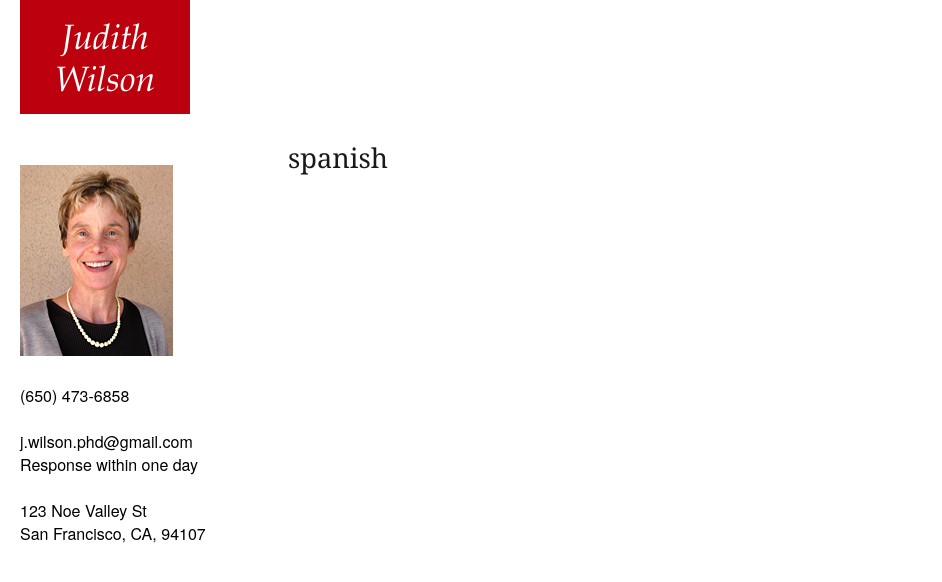
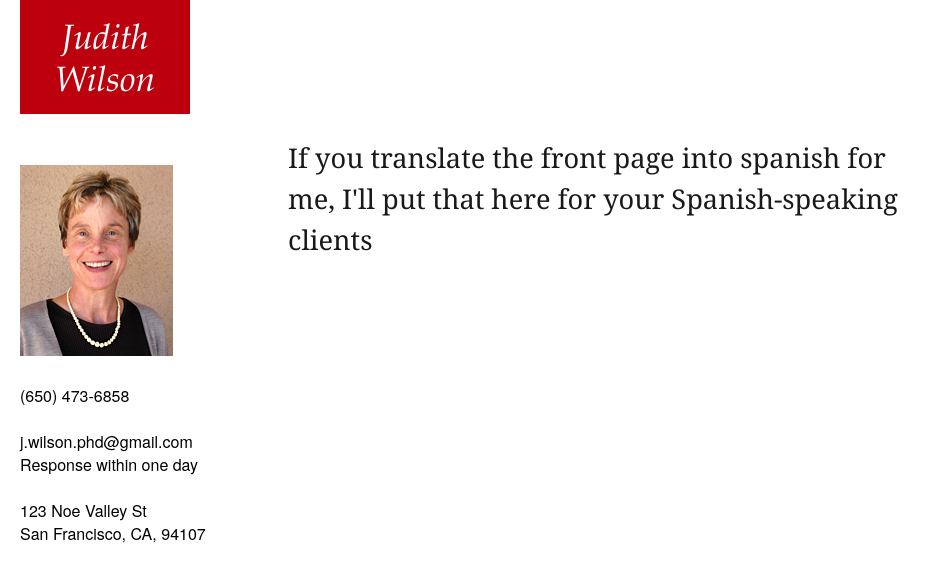
Before and after one commit to ericmeltzer/jwilsonphd, a Jekyll site: the page built from spanish.html, in a window 1280 px wide. Shown: the top 582 px of the page, without its empty margins (0-942 px from the left). Built offline with Jekyll 4.4.1, drawn with Linux system fonts in a browser that asks for light colours.

Commit message:
fleshed out pages

```diff
--- a/qa.html
+++ b/qa.html
@@ -3,4 +3,4 @@ layout: default
 title: Judith Wilson, PhD
 ---
 
-qa
+Question and Answer page can go here :)
--- a/spanish.html
+++ b/spanish.html
@@ -2,4 +2,5 @@
 layout: default
 title: Judith Wilson, PhD
 ---
-spanish
+
+If you translate the front page into spanish for me, I'll put that here for your Spanish-speaking clients
```
